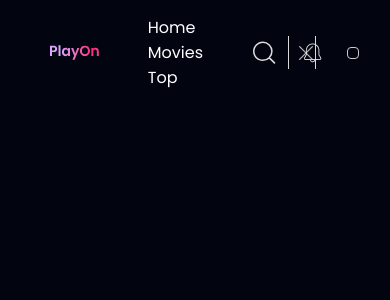
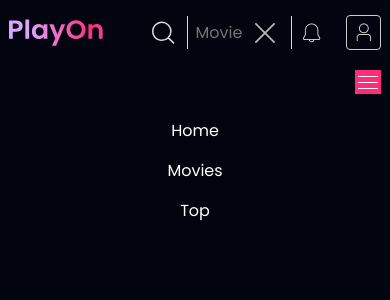
Before and after one commit to alria-k/play-on, a React (Vite) app: page / in a window 390 px wide. Both pictures are taken after a click on the picture 296 px from the left and 52 px from the top of the page. Shown: the top 300 px of the page. Built offline with nearby package versions, Linux system fonts and the light colour scheme.

Commit message:
created burger menu

```diff
--- a/package.json
+++ b/package.json
@@ -14,7 +14,8 @@
     "react": "^18.3.1",
     "react-dom": "^18.3.1",
     "react-router-dom": "^7.0.1",
-    "styled-components": "^6.1.13"
+    "styled-components": "^6.1.13",
+    "usehooks-ts": "^3.1.0"
   },
   "devDependencies": {
     "@eslint/js": "^9.13.0",
--- a/src/App.tsx
+++ b/src/App.tsx
@@ -36,6 +36,7 @@ const ResetCss = createGlobalStyle`
     margin: 0;
   }
   body {
+    position: relative;
     margin: 15px 0 50px 0;
     min-height: 100vh;
     scroll-behavior: smooth;
--- a/src/pages/index.tsx
+++ b/src/pages/index.tsx
@@ -2,4 +2,4 @@
 export { Header, AppContainer, LinkText } from "../ui";
 
 // PAGES
-export {HomePage} from './HomePage/HomePage'
+export { HomePage } from './HomePage/HomePage'
--- a/src/ui/AppContainer/AppContainer.tsx
+++ b/src/ui/AppContainer/AppContainer.tsx
@@ -1,5 +1,7 @@
 import { FunctionComponent } from 'react'
 import styled from 'styled-components';
+
+import { mediaBreakpoint, DeviceScreen } from '../../utils/mediaBreakpoint';
 
 interface AppContainerProps {
     children: React.ReactNode;
@@ -10,6 +12,9 @@ const Container = styled.div`
     width: 100%;
     margin: 0 auto;
     padding: 0 50px;
+    ${mediaBreakpoint(DeviceScreen.Tablet, 'max')} {
+      padding: 0 9px;
+    }
 `
 
 export const AppContainer:FunctionComponent<AppContainerProps> = ({children, ...props}) => {
--- a/src/ui/Header/Header.tsx
+++ b/src/ui/Header/Header.tsx
@@ -3,23 +3,10 @@ import styled from "styled-components"
 
 import { LinkText } from "../Link/Link"
 import { AppContainer } from "../AppContainer/AppContainer"
-import {Search} from "../Search/Search"
+import { Search } from "../Search/Search"
+import { Navigation } from "../Navigation/Navigation"
+import { mediaBreakpoint, DeviceScreen } from '../../utils/mediaBreakpoint'
 import { pathToImages, Colors } from "../"
-
-const Links = [
-    {
-        text: 'Home',
-        link: '/home'
-    },
-    {
-        text: 'Movies',
-        link: '/movies'
-    },
-    {
-        text: 'Top',
-        link: '/top'
-    },
-]
 
 const HeaderContainer = styled.div`
     display: flex;
@@ -31,19 +18,21 @@ const NavContainer = styled.div`
     display: flex;
     justify-content: space-between;
     align-items: center;
-    position: relative;
-`
-const NavigationBox = styled.nav`
-
-`
-const NavLink = styled(LinkText)`
-    margin-right: 50px;
+    ${mediaBreakpoint(DeviceScreen.Laptop, 'max')} {
+        flex-direction: column-reverse;
+        align-items: end;
+        gap: 24px;
+    }
+    ${mediaBreakpoint(DeviceScreen.Tablet, 'max')} {
+        gap: 0;
+    }
 `
 const UserInterfaceContainer = styled.div`
     display: flex;
     align-items: center;
-    flex: auto;
     justify-content: flex-end;
+    margin-left: 50px;
+    width: 100%;
 `
 const UserInterfaceBox = styled.div`
     display: flex;
@@ -64,11 +53,7 @@ export const Header: FunctionComponent = () => {
                     <img src={pathToImages + 'PlayOn.svg'} alt="Logo"/>
                 </LinkText>
                 <NavContainer>
-                    <NavigationBox>
-                        {Links.map(({text, link}, i) => (
-                            <NavLink to={link} key={i}>{text}</NavLink>
-                        ))}
-                    </NavigationBox>
+                    <Navigation/>
                     <UserInterfaceContainer>
                         <Search/>
                         <UserInterfaceBox>
--- /dev/null
+++ b/src/ui/Navigation/Navigation.tsx
@@ -0,0 +1,113 @@
+import {FunctionComponent} from 'react'
+import styled from 'styled-components'
+import { useMediaQuery } from 'usehooks-ts'
+
+import { LinkText } from "../Link/Link"
+import { Colors } from '../'
+import { mediaBreakpoint, DeviceScreen } from '../../utils/mediaBreakpoint'
+
+const Links = [
+    {
+        text: 'Home',
+        link: '/home'
+    },
+    {
+        text: 'Movies',
+        link: '/movies'
+    },
+    {
+        text: 'Top',
+        link: '/top'
+    },
+]
+
+const NavigationBox = styled.nav`
+    display: flex;
+    align-items: center;
+    gap: 50px;
+    ${mediaBreakpoint(DeviceScreen.Tablet, 'max')} {
+        position: absolute;
+        left: 0;
+        top: 35px;
+        width: 100%;
+        padding: 20px 9px;
+    }
+`
+const NavLink = styled(LinkText)`
+`
+
+const BurgerContainer = styled.div`
+    position: relative;
+    z-index: 1;
+    width: 100%;
+`
+const BurgerButton = styled.div`
+    position: relative;
+    width: 26px;
+    height: 24px;
+    background-color: ${Colors.BtnColor1};
+`
+const BurgerMenu = styled.div`
+    display: flex;
+    flex-direction: column;
+    gap: 15px;
+    align-items: center;
+    margin: 24px 0 0 0px
+`
+const BurgerLine = styled.span`
+    position: absolute;
+    display: block;
+    width: 20px;
+    height: 1px;
+    background-color: ${Colors.TextColor};
+    top: 50%;
+    left: 3px;
+    border-radius: 4px;
+    &::before {
+        content: '';
+        position: absolute;
+        width: 20px;
+        height: 1px;
+        background-color: ${Colors.TextColor};
+        top: -6px;
+    }
+    &::after {
+        content: '';
+        position: absolute;
+        width: 20px;
+        height: 1px;
+        background-color: ${Colors.TextColor};
+        top: 6px;
+    }
+`
+const BurgerButtonBox = styled.div`
+    display: flex;
+    justify-content: flex-end;
+`
+
+export const Navigation: FunctionComponent = () => {
+    const matches = useMediaQuery('(max-width: 768px)')
+
+  return (
+    <NavigationBox>
+        {matches ?
+        <BurgerContainer>
+            <BurgerButtonBox>
+                <BurgerButton>
+                    <BurgerLine />
+                </BurgerButton>
+            </BurgerButtonBox>
+            <BurgerMenu>
+                {Links.map(({text, link}, i) => (
+                    <NavLink to={link} key={i}>{text}</NavLink>
+                ))}
+            </BurgerMenu>
+        </BurgerContainer>
+        :
+        Links.map(({text, link}, i) => (
+            <NavLink to={link} key={i}>{text}</NavLink>
+        ))
+        }
+    </NavigationBox>
+  )
+}
--- a/src/ui/Search/Search.tsx
+++ b/src/ui/Search/Search.tsx
@@ -3,33 +3,28 @@ import styled from 'styled-components'
 
 import { Colors, pathToImages } from "../"
 
-interface SearchProps {
-  isActive: boolean
+type SearchProps = {
+  isactive: boolean
 }
 
 const SearchInputContainer = styled.div<SearchProps>`
   display: flex;
   align-items: center;
-  ${({ isActive }) => isActive && `
-    width: 90%;
+  ${({ isactive }) => isactive && `
+    flex: 1;
   `}
 `
 const SearchInputBox = styled.div<SearchProps>`
   display: flex;
   align-items: center;
+  font-size: 16px;
   border-left: 1px solid ${Colors.BorderColor2};
   border-right: 1px solid ${Colors.BorderColor2};
   padding: 3px 6px;
-  width: 0;
-  opacity: 0;
-  visibility: hidden;
-  ${({ isActive }) => isActive && `
-    margin: 0 10px 0 12px;
-    width: 100%;
-    opacity: 1;
-    font-size: 16px;
-    visibility: visible;
-  `}
+  margin: ${({ isactive }) => (isactive ? '0 10px 0 12px' : '0 5px')};
+  width: ${({ isactive }) => (isactive ? '100%' : '0')};
+  opacity: ${({ isactive }) => (isactive ? '1' : '0')};
+  visibility: ${({ isactive }) => (isactive ? 'visible' : 'hidden')};
 `
 const SearchInput = styled.input`
   color: ${Colors.TextColor};
@@ -51,22 +46,36 @@ const CloseBtnIcon = styled.img`
   cursor: pointer;
   width: 20px;
   height: 20px;
-  margin: 0 10px 0 0;
+  margin: 0 10px 0 10px;
 `
 
 export const Search: FunctionComponent = () => {
+    const [textVal, setTextVal] = useState('')
     const [isActive, setIsActive] = useState(false)
 
-    const setActiveHandler = () => {
-      setIsActive(!isActive)
+    const setActiveHandler = (action?: boolean) => {
+      if(action){
+        setIsActive(false)
+        setTextVal('')
+      } else {
+        setIsActive(true)
+      }
     }
 
+    const onInputChange = (e: React.ChangeEvent<HTMLInputElement>) => {
+      setTextVal(e.target.value);
+    };
+
   return (
-    <SearchInputContainer isActive={isActive}>
-        <SearchIcon src={pathToImages + 'search-icon.svg'} alt="Notification" onClick={setActiveHandler} />
-        <SearchInputBox isActive={isActive}>
-          <SearchInput type="text" placeholder='Movie/series name or actor/director name' />
-          <CloseBtnIcon src={pathToImages + 'CloseIcon.svg'} alt="Close" onClick={setActiveHandler}/>
+    <SearchInputContainer isactive={isActive}>
+        <SearchIcon src={pathToImages + 'search-icon.svg'} alt="Notification" onClick={() => setActiveHandler()}/>
+        <SearchInputBox isactive={isActive}>
+          <SearchInput type="text"
+            placeholder='Movie/series name or actor/director name'
+            value={textVal}
+            onChange={onInputChange}
+          />
+          <CloseBtnIcon src={pathToImages + 'CloseIcon.svg'} alt="Close" onClick={() => setActiveHandler(true)}/>
         </SearchInputBox>
     </SearchInputContainer>
   )
--- a/src/ui/index.tsx
+++ b/src/ui/index.tsx
@@ -5,6 +5,6 @@ export {Search} from './Search/Search'
 export {LinkText} from './Link/Link'
 
 //UTILS
-export { mediaBreakpoint } from '../utils/MediaBreackpoint'
-export {Colors} from '../utils/styleVariables'
-export {pathToImages} from '../utils/virables'
+export { mediaBreakpoint, DeviceScreen } from '../utils/mediaBreakpoint'
+export { Colors } from '../utils/styleVariables'
+export  { pathToImages } from '../utils/virables'
--- a/src/utils/MediaBreackpoint.ts
+++ b/src/utils/mediaBreakpoint.ts
@@ -1,4 +1,4 @@
-enum DeviceScreen {
+export enum DeviceScreen {
     MobileXS = '320px',
     MobileS = '375px',
     Mobile = '425px',
--- a/src/utils/styleVariables.ts
+++ b/src/utils/styleVariables.ts
@@ -4,6 +4,7 @@ const Colors = {
     PlaceHolder: '#5B5B5B',
     BorderColor1: '#CBCBCB',
     BorderColor2: '#D9D9D9',
+    BtnColor1: '#FF2C78'
 }
 
 export {Colors}
```
Also changed, not shown: 1 other file (tests, documents, lock files or other folders).
